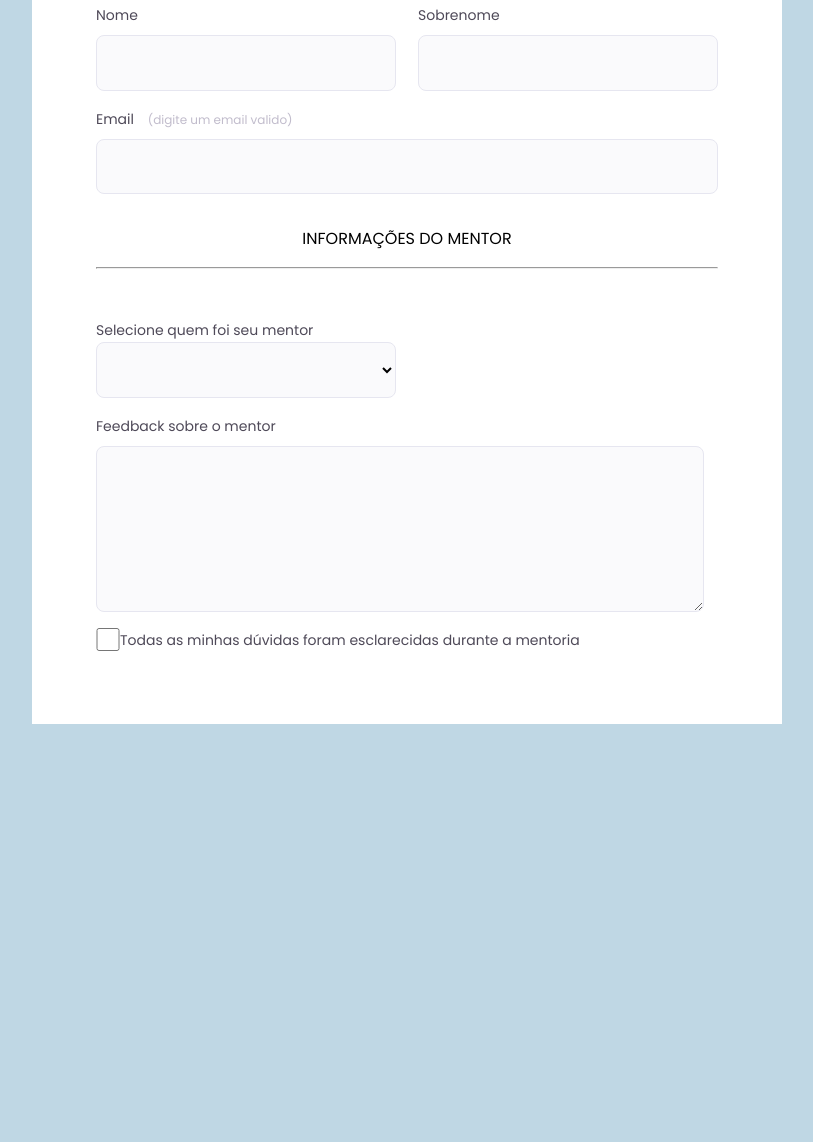
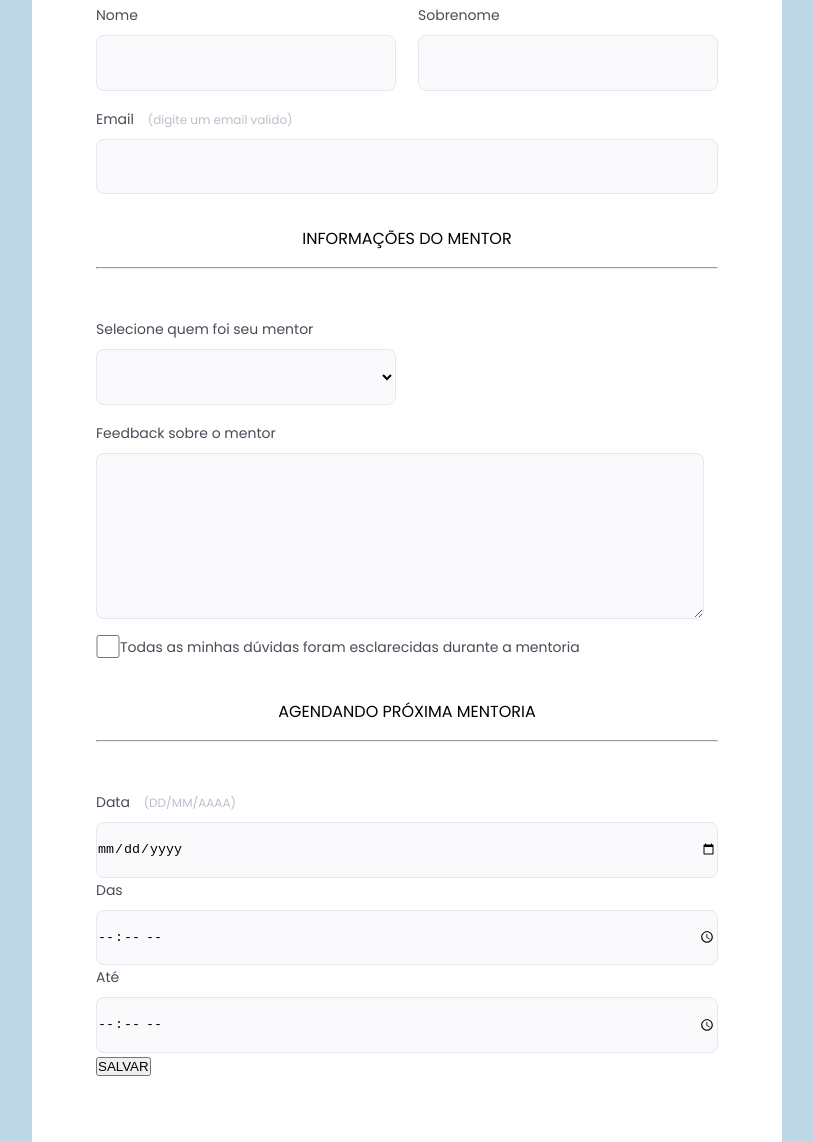
Before and after one commit to felipemuchulski/form_advanced, a plain HTML site: page index.html in a window 1280 px wide. Shown: the part 526-1668 px from the top of the page, without its empty margins (233-1046 px from the left). Before the commit the page ends 1250 px from the top, so only its background shows below. Drawn offline with Linux system fonts and the light colour scheme.

Commit message:
Terminado corpo HTML

```diff
--- a/index.html
+++ b/index.html
@@ -63,7 +63,7 @@
               <legend>INFORMAÇÕES DO MENTOR</legend>
               <hr  />
 
-              <div class="input-wrapper-mentoria">
+              <div class="input-wrapper">
                 <label for="event-select">Selecione quem foi seu mentor</label>
                  <select name="" id="event-select" class="select_instructor">
                   <option value="disable" disabled selected></option>
@@ -83,10 +83,38 @@
                 <input type="checkbox" name="" id="event-check">
                 <label for="event-check"> Todas as minhas dúvidas foram esclarecidas durante a mentoria</label>
               </div>
-
             </div>
         </fieldset>
 
+        <fieldset>
+          <div class="fieldset-wrapper">
+            <legend>AGENDANDO PRÓXIMA MENTORIA</legend>
+
+            <hr />
+
+            <div class="cols-3">
+              <div class="input-wrapper ">
+                <label for="event-date">
+                  Data <span>(DD/MM/AAAA)</span>
+                </label>
+
+                <input type="date" name="" id="event-date">
+              </div>
+
+              <div class="input-wrapper">
+                <label for="event-time-das">Das</label>
+                <input type="time" name="" id="event-time-das">
+              </div>
+
+              <div class="input-wrapper">
+                <label for="event-time-ate">Até</label>
+                <input type="time" name="" id="event-time-ate">
+              </div>
+            </div>
+          </div>
+        </fieldset>
+
+        <button type="submit">SALVAR</button>
       </form>
     </div>
   </body>
```
